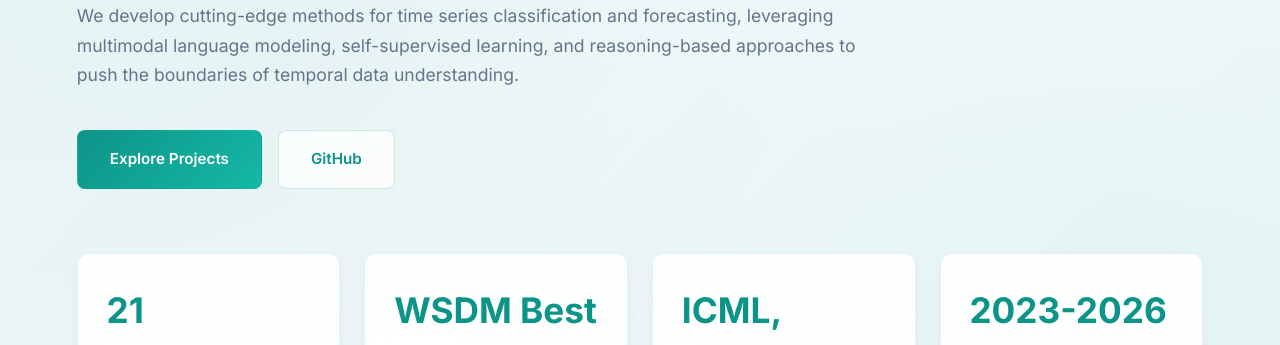
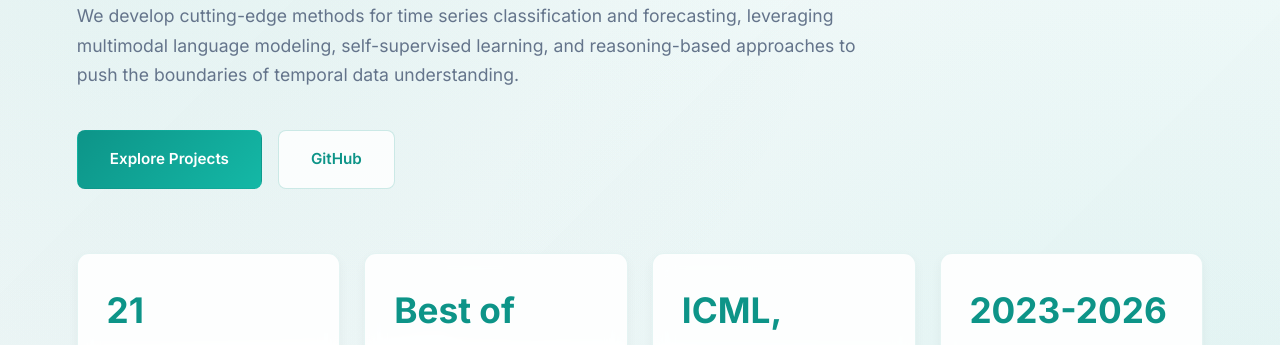
Before and after one commit to ustcagi-ts/ustcagi-ts.github.io, a plain HTML site: page index.html in a window 1280 px wide. Shown: the part 455-800 px from the top of the page. Drawn offline with Linux system fonts and the light colour scheme.

Commit message:
best of wsdm

```diff
--- a/index.html
+++ b/index.html
@@ -48,7 +48,7 @@
           <span class="stat-label">Research Papers</span>
         </div>
         <div class="stat-card">
-          <span class="stat-value">WSDM Best</span>
+          <span class="stat-value">Best of WSDM</span>
           <span class="stat-label">🏆 Paper Award</span>
         </div>
         <div class="stat-card">
```
